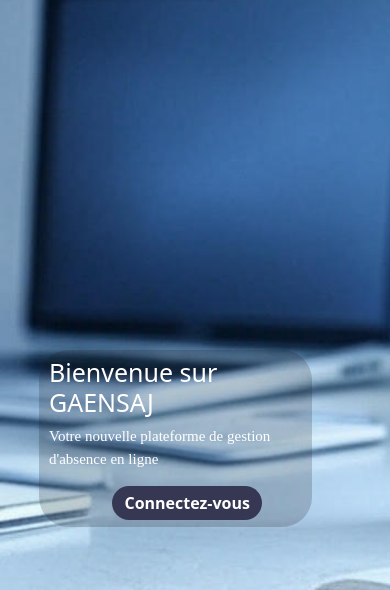
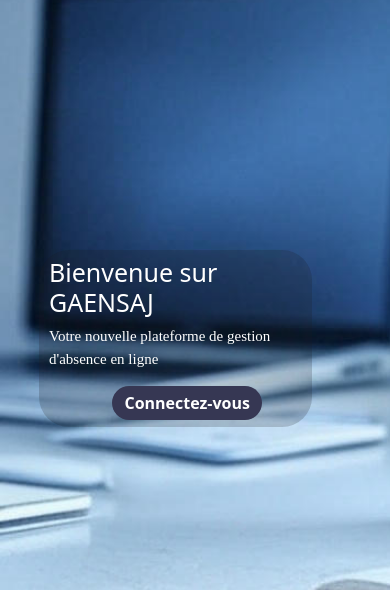
Before and after one commit to Marcel-Fassou-28/Gestion_Absence_PFA, a PHP site: page /views/home/index.html in a window 390 px wide. Shown: the part 50-640 px from the top of the page. Run offline with PHP 8.4, Linux system fonts and the light colour scheme; some web fonts are replaced.

Commit message:
Correction pour le responsive design

```diff
--- a/css/home_page.css
+++ b/css/home_page.css
@@ -116,12 +116,19 @@ hr {
         transition: 0.2s;
     }
 
+    section {
+        transform: translate(10% ,250px);
+    }
+
     .container-mobile h2 {
         font-size: 25px;
     }
 }
 
 @media (max-width: 700px) {
+    section {
+        transform: translate(10% ,250px);
+    }
 
     .navbar {
         padding-right: 15%;
@@ -146,7 +153,7 @@ hr {
 @media (max-width: 475px) {
 
     section {
-        transform: translate(10% ,350px);
+        transform: translate(10% ,250px);
     }
 
     .container-mobile {
--- a/views/home/index.html
+++ b/views/home/index.html
@@ -32,7 +32,7 @@
         <div class="container-div col-5 container-mobile">
             <h2>Bienvenue sur GAENSAJ</h2>
             <p>Votre nouvelle plateforme de gestion <br> d'absence en ligne</p>
-            <button><a href="../login/login.html">Connectez-vous</a></button>
+            <button><a href="../login/login.html" target="_blank">Connectez-vous</a></button>
         </div>
     </section>
     <script src="../../js/script.js"></script>
```
